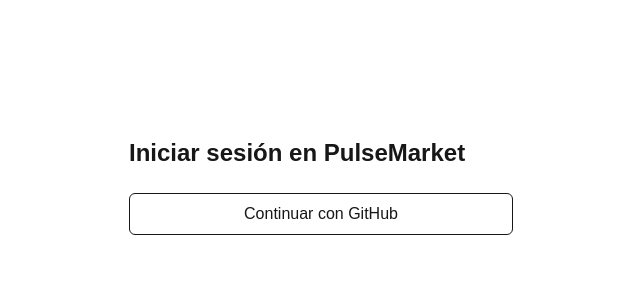
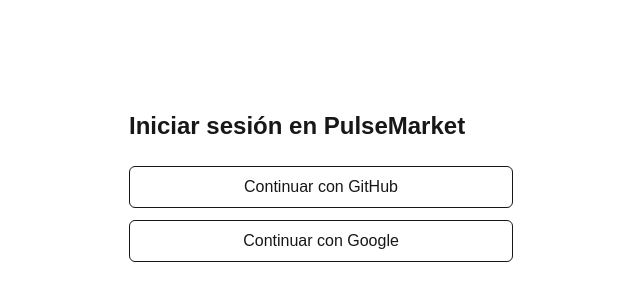
Before and after one commit to IkerSalvatore/Pulsemarket, a Next.js app: page /login in a window 1280 px wide. Shown: the part 214-514 px from the top of the page, without its empty margins (319-959 px from the left). Built offline with nearby package versions, Linux system fonts and the light colour scheme.

Commit message:
Agrega login con Google (1.5)

```diff
--- a/app/login/page.tsx
+++ b/app/login/page.tsx
@@ -49,6 +49,21 @@
             Continuar con GitHub
           </button>
         </form>
+
+        <form
+          className="mt-3"
+          action={async () => {
+            "use server";
+            await signIn("google", { redirectTo: "/dashboard" });
+          }}
+        >
+          <button
+            type="submit"
+            className="w-full rounded-md border px-4 py-2 font-medium hover:bg-gray-100 dark:hover:bg-gray-800"
+          >
+            Continuar con Google
+          </button>
+        </form>
       </div>
     </main>
   );
--- a/auth.ts
+++ b/auth.ts
@@ -1,8 +1,9 @@
 import NextAuth from "next-auth";
 import GitHub from "next-auth/providers/github";
+import Google from "next-auth/providers/google";
 
 export const { handlers, auth, signIn, signOut } = NextAuth({
-  providers: [GitHub],
+  providers: [GitHub, Google],
   session: { strategy: "jwt" },
   pages: { signIn: "/login", error: "/login" },
 });
```
